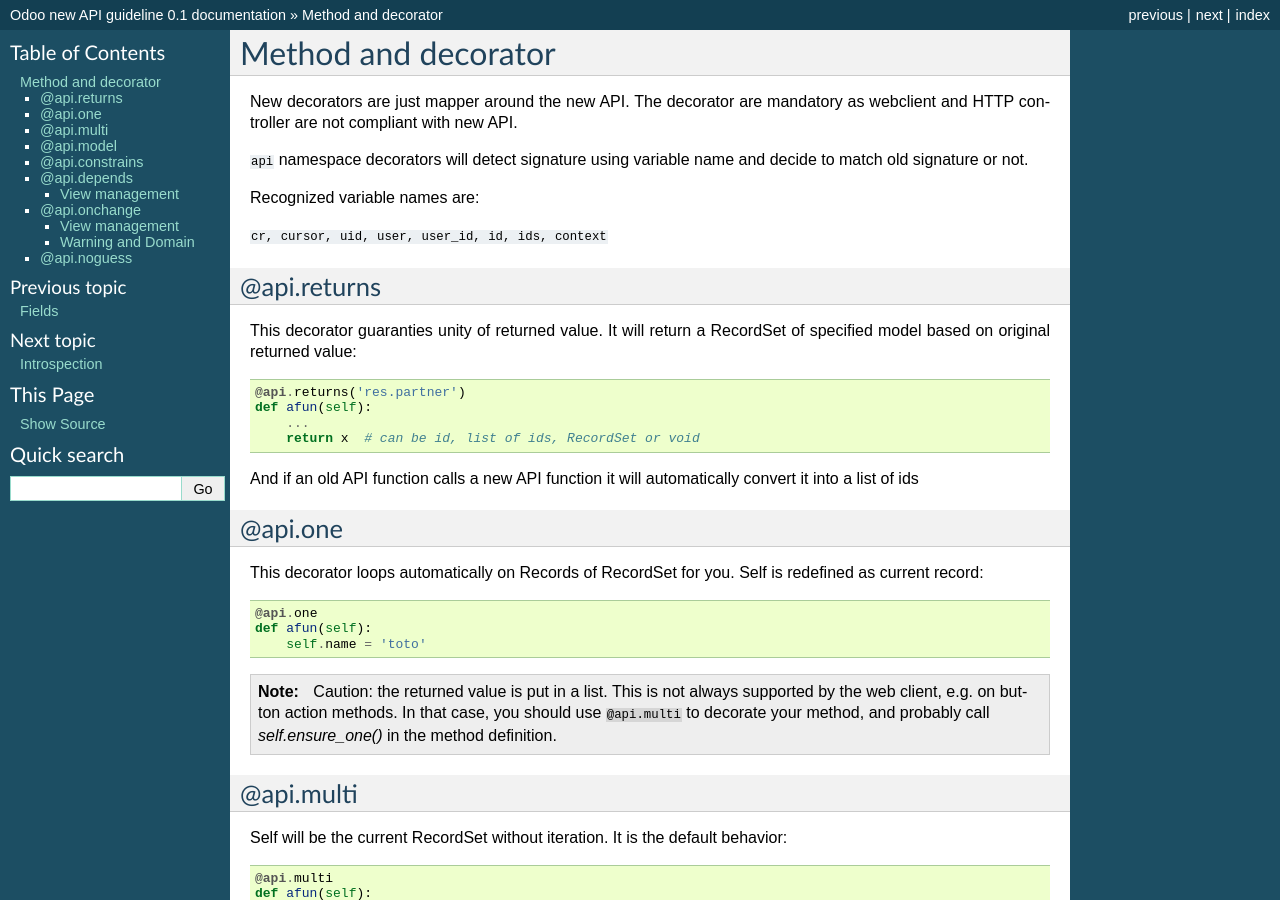
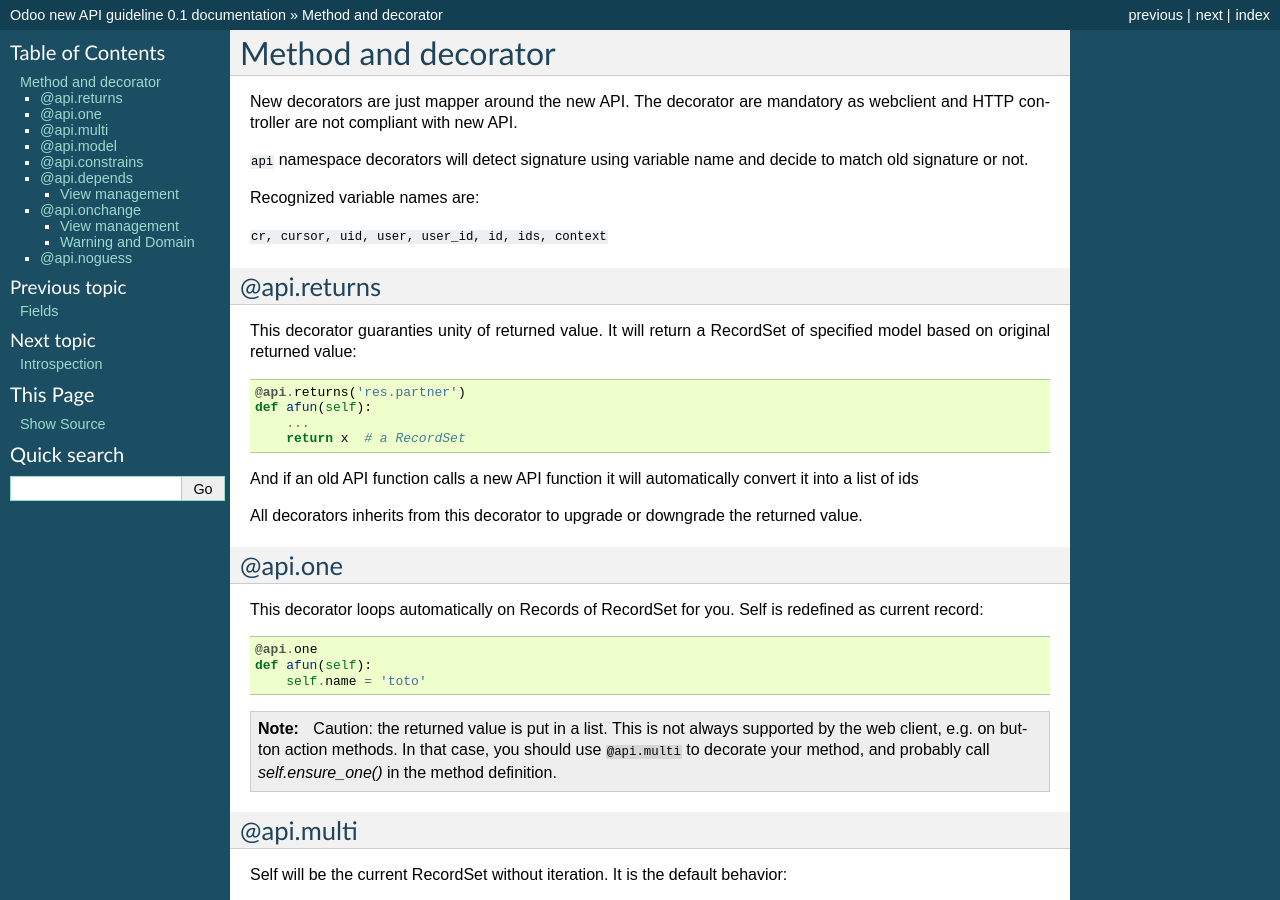
Before and after one commit to nbessi/odoo_new_api_guideline, a Sphinx documentation site: the page built from source/decorator.rst, in a window 1280 px wide and 900 px high. Built offline with Sphinx 7.4.7, drawn with Linux system fonts in a browser that asks for light colours; formulas are drawn with MathJax 3.

Commit message:
Only a record set can be retured

```diff
--- a/source/decorator.rst
+++ b/source/decorator.rst
@@ -21,10 +21,12 @@ It will return a RecordSet of specified model based on original returned value:
     @api.returns('res.partner')
     def afun(self):
         ...
-        return x  # can be id, list of ids, RecordSet or void
+        return x  # a RecordSet
 
 And if an old API function calls a new API function it will
 automatically convert it into a list of ids
+
+All decorators inherits from this decorator to upgrade or downgrade the returned value.
 
 @api.one
 --------
```
